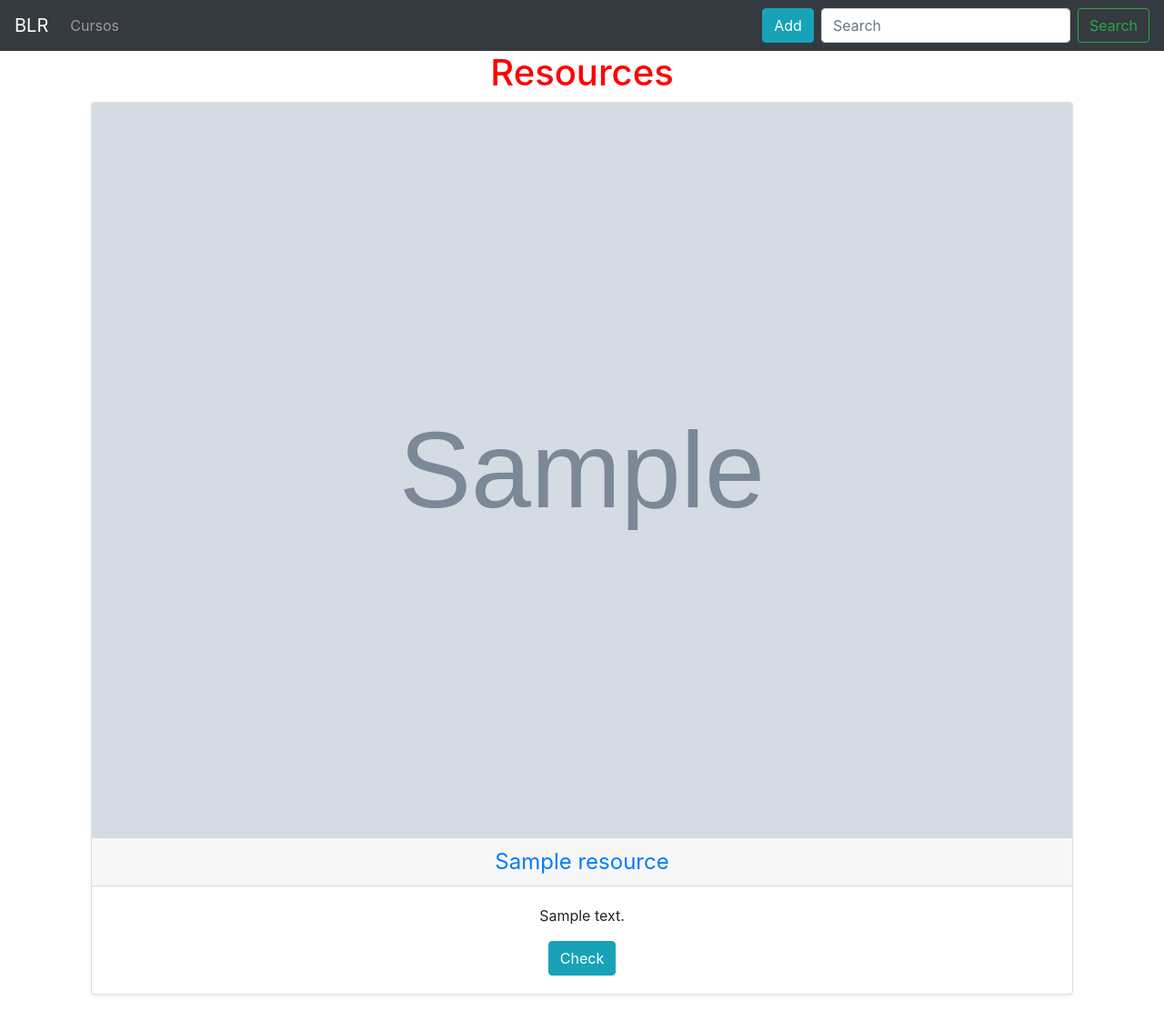
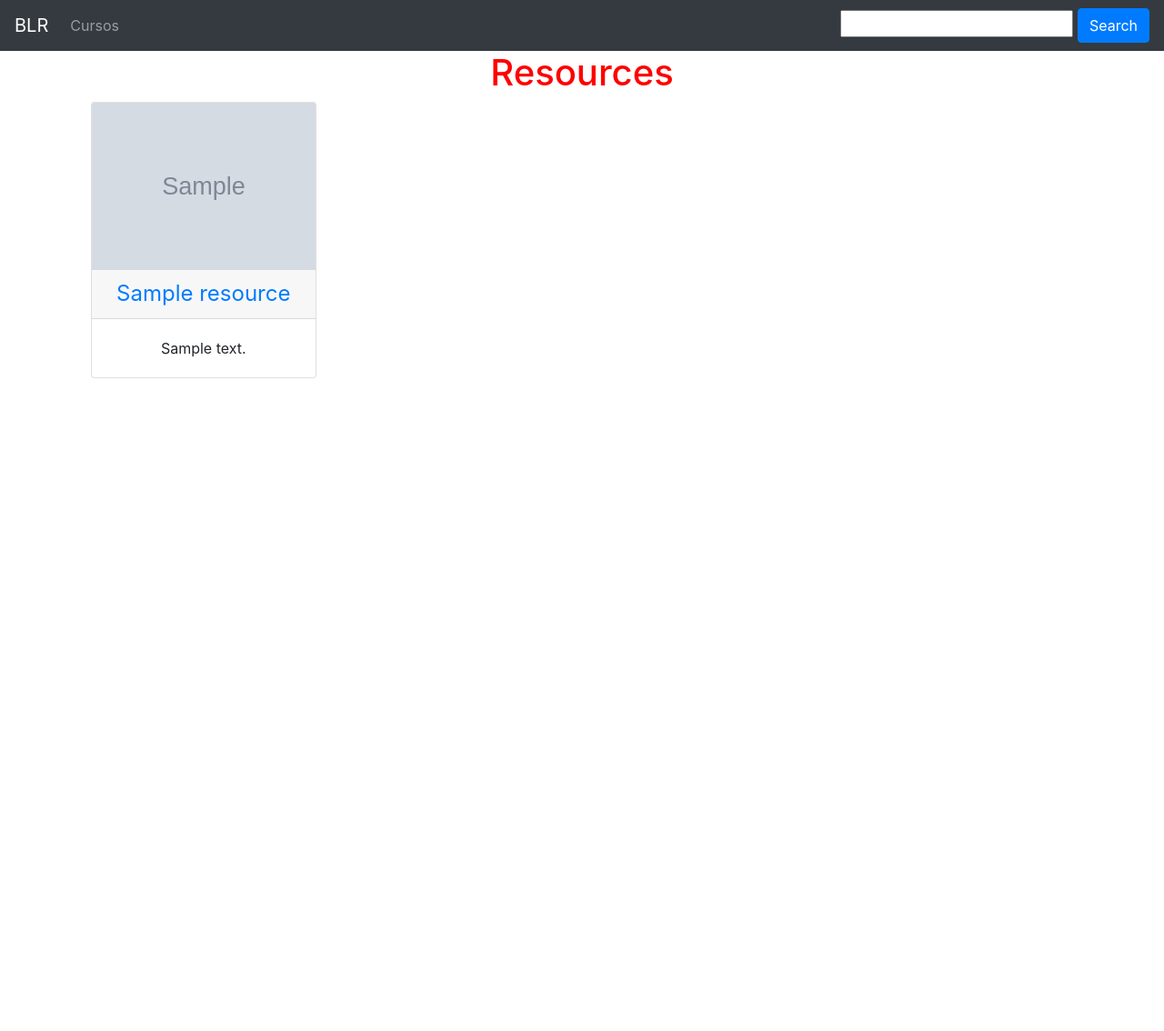
Before and after one commit to manu-lopez/proyectoDAW, a Django app: page / in a window 1280 px wide. Shown: the whole page at 91% size. After the commit the page ends 416 px from the top, so only its background shows below. Run offline with Django 3.2, Linux system fonts and the light colour scheme; tables that the repository leaves empty hold one stand-in row (values such as "Sample post"); grey boxes marked "Sample" are stand-in pictures; some libraries are stand-ins or nearby versions.

Commit message:
Añade filtro

```diff
--- /dev/null
+++ b/proyecto/blr/filters.py
@@ -0,0 +1,16 @@
+import django_filters
+from .models import Resource
+from django.utils.translation import gettext_lazy as _
+
+
+class ResourceFilter(django_filters.FilterSet):
+
+  def __init__(self, *args, **kwargs):
+        super(ResourceFilter, self).__init__(*args, **kwargs)
+        self.filters['resource_name'].label = _("")
+
+  resource_name = django_filters.CharFilter(lookup_expr='icontains')
+
+  class Meta:
+    model = Resource
+    fields = ['resource_name']
--- a/proyecto/blr/models.py
+++ b/proyecto/blr/models.py
@@ -31,7 +31,7 @@ class Resource(models.Model):
     resource_name = models.CharField(max_length=100)
     resource_description = models.TextField()
     resource_author = models.CharField(max_length=50)
-    resource_image = models.ImageField(upload_to='', default="default.png")
+    resource_image = models.ImageField(default="default.png")
     resource_votes = models.IntegerField(default=0)
     resource_url = models.URLField()
     resource_price = models.DecimalField(
@@ -45,6 +45,7 @@ class Resource(models.Model):
         blank=True,
         null=True,
     )
+    # resource_slug = models.SlugField(unique=True, max_length=100)
     resource_tags = TaggableManager()
     resource_type = models.ForeignKey(Type, on_delete=models.CASCADE,)
 
--- a/proyecto/blr/urls.py
+++ b/proyecto/blr/urls.py
@@ -2,7 +2,6 @@ from django.urls import path
 from . import views
 
 urlpatterns = [
-    # path('', views.index, name='index'),
     path('', views.ResourceList.as_view(), name='resource-list'),
     path('create/', views.ResourceCreate.as_view(), name='create'),
     path('resource/<int:pk>/update', views.ResourceUpdate.as_view(), name='update'),
--- a/proyecto/blr/views.py
+++ b/proyecto/blr/views.py
@@ -7,6 +7,8 @@ from django.views.generic.list import ListView
 from django.shortcuts import render
 from .forms import ResourceForm
 from .models import Resource
+
+from .filters import ResourceFilter
 # Create your views here.
 
 class ResourceCreate(LoginRequiredMixin, CreateView):
@@ -33,18 +35,20 @@ class ResourceList(ListView):
     model = Resource
     paginate_by = 20
 
+
     def get_context_data(self, **kwargs):
         context = super().get_context_data(**kwargs)
-        # context['now'] = timezone.now()
+        context['filter'] = ResourceFilter(self.request.GET, queryset=self.get_queryset())
+
         return context
 
 class ResourceDetail(DetailView):
     model = Resource
 
-    def get_context_data(self, **kwargs):
-        context = super().get_context_data(**kwargs)
-        # context['now'] = timezone.now()
-        return context
+    # def get_context_data(self, **kwargs):
+    #     context = super().get_context_data(**kwargs)
+    #     # context['now'] = timezone.now()
+    #     return context
 
 
 def index(request):
--- a/proyecto/proyecto_daw/urls.py
+++ b/proyecto/proyecto_daw/urls.py
@@ -1,9 +1,12 @@
-from django.conf import settings
-from django.conf.urls.static import static
 from django.contrib import admin
 from django.urls import path, include
+
+from django.conf.urls.static import static
+from django.conf import settings
 
 urlpatterns = [
     path('', include('blr.urls')),
     path('admin/', admin.site.urls),
-] + static(settings.MEDIA_URL, document_root=settings.MEDIA_ROOT)
+]
+
+urlpatterns += static(settings.MEDIA_URL, document_root=settings.MEDIA_ROOT)
--- a/proyecto/templates/blr/base.html
+++ b/proyecto/templates/blr/base.html
@@ -35,10 +35,12 @@
         </li> -->
       </ul>
     </div>
+    {% if  user.is_authenticated  %}
     <a href="/create"><button class="btn btn-info mx-2">Add</button></a>
-    <form class="form-inline">
-      <input class="form-control mr-sm-2" type="search" placeholder="Search" aria-label="Search">
-      <button class="btn btn-outline-success my-2 my-sm-0" type="submit">Search</button>
+    {% endif %}
+    <form method="get">
+      {{ filter.form }}
+      <button class="btn btn-primary" type="submit">Search</button>
     </form>
   </nav>
 
--- a/proyecto/templates/blr/create_resource.html
+++ b/proyecto/templates/blr/create_resource.html
@@ -3,7 +3,7 @@
 
 {% block content %}
 <h3>Add Resource</h3>
-<form method="POST">{% csrf_token %}
+<form method="POST" enctype="multipart/form-data">{% csrf_token %}
     {{ form|crispy }}
     <button type="submit" class="save btn btn-success">Save</button>
 </form>
--- a/proyecto/templates/blr/resource_detail.html
+++ b/proyecto/templates/blr/resource_detail.html
@@ -21,7 +21,7 @@
   <div class="card-body">
     <p class="card-text">{{object.resource_description}}</p>
     {% for tag in object.resource_tags.all %}
-    <a href="#" class="badge badge-info">{{ tag }}</a>
+    <a href="{#}" class="badge badge-info">{{ tag }}</a>
     {% endfor %}
     <p class="card-text"><i class="fas fa-user-alt"></i> {{object.resource_author}}</p>
     <a href="{{object.resource_url}}">
--- a/proyecto/templates/blr/resource_list.html
+++ b/proyecto/templates/blr/resource_list.html
@@ -1,11 +1,30 @@
 {% extends 'blr/base.html' %}
+{% load crispy_forms_tags %}
 {% block content %}
+
+
 <h1 class="text-center">Resources</h1>
 <div class="container">
-  <div class="card-deck mb-3 text-center">
-    {% for resource in object_list %}
-    <div class="card mb-4 shadow-sm">
-      <img class="card-img-top img-rounded  center" src="{{ resource.resource_image.url }}"
+  <!-- Collapse with filter -->
+  <!-- <p>
+    <a class="btn btn-primary" data-toggle="collapse" href="#filter_bar" role="button" aria-expanded="false"
+      aria-controls="filter_bar">
+      Filter
+    </a>
+  </p> -->
+  <!-- <div class="collapse" id="filter_bar">
+    <div class="card card-body">
+      <form method="get">
+        {{ filter.form|crispy }}
+        <button class="btn btn-primary" type="submit">Search</button>
+      </form>
+    </div>
+  </div> -->
+  <div class="row text-center">
+    {% for resource in filter.qs %}
+    <div class="col-6 col-sm-4 col-md-3">
+      <div class="card mb-4">
+        <img class="card-img-top img-rounded center" src="{{ resource.resource_image.url }}"
           alt="{{resource.resource_name}} image">
         <div class="card-header">
           <a href="{% url 'resource-detail' resource.pk %}">
@@ -20,7 +39,7 @@
             {{resource.resource_description}}
             {% endif %}
           </p>
-        <a href="#" class="btn btn-info">Check</a>
+        </div>
       </div>
     </div>
     {% endfor %}
--- a/requirements.txt
+++ b/requirements.txt
@@ -8,3 +8,4 @@ sqlparse==0.3.1
 whitenoise==5.0.1
 django-crispy-forms==1.9.1
 django-taggit==1.3.0
+django-filter==2.3.0
```
Also changed, not shown: proyecto/proyecto_daw/settings.py (+4 -3 lines), proyecto/static/css/base.css (line endings or trailing spaces). Lines whose indentation alone changed are shown as unchanged.
